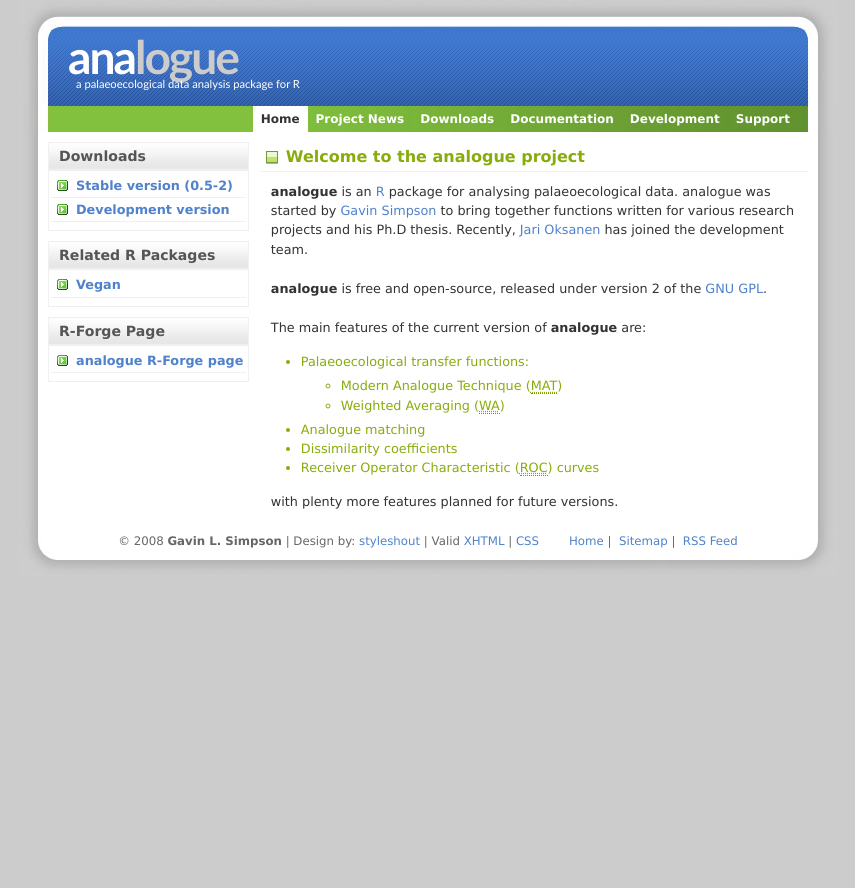
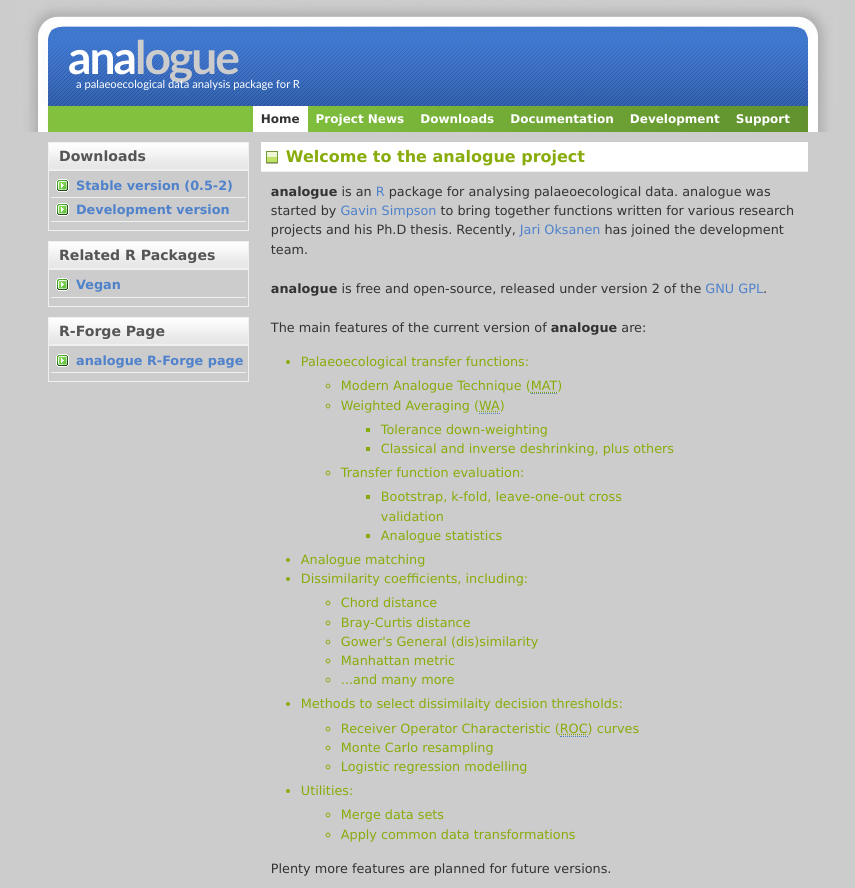
Before and after one commit to gavinsimpson/analogue, a PHP site: page / in a window 1280 px wide. Shown: the whole page, without its empty margins (212-1067 px from the left). Before the commit the page ends 566 px from the top, so only its background shows below. Run offline with PHP 8.4, Linux system fonts and the light colour scheme.

Commit message:
Updates to web pages

```diff
--- /dev/null
+++ b/www/include/menu.inc
@@ -0,0 +1,14 @@
+<?php
+   echo "
+   <div  id=\"menu\">
+			<ul>
+				<li id=\"current\"><a href=\"index.html\">Home</a></li>
+				<li><a href=\"news.html\">Project News</a></li>
+				<li><a href=\"downloads.html\">Downloads</a></li>
+				<li><a href=\"documentation.html\">Documentation</a></li>
+				<li><a href=\"devel.html\">Development</a></li>
+				<li><a href=\"support.html\">Support</a></li>
+			</ul>
+		</div>
+   ";
+?>
--- /dev/null
+++ b/www/include/side_bar.inc
@@ -0,0 +1,29 @@
+<?php
+   echo "
+         <div id=\"sidebar\">
+
+				<h1>Downloads</h1>
+				<div class=\"left-box\">
+					<ul class=\"sidemenu\">
+   					    <li><a href=\"http://cran.r-project.org/web/packages/analogue/index.html\">Stable version (0.5-2)</a></li>
+						<li><a href=\"http://r-forge.r-project.org/R/?group_id=69\">Development version</a></li>
+  					</ul>
+				</div>
+
+				<h1>Related R Packages</h1>
+				<div class=\"left-box\">
+					<ul class=\"sidemenu\">
+   					    <li><a href=\"http://cran.r-project.org/web/packages/vegan/index.html\">Vegan</a></li>
+  					</ul>
+				</div>
+
+				<h1>R-Forge Page</h1>
+				<div class=\"left-box\">
+					<ul class=\"sidemenu\">
+   					    <li><a href=\"http://r-forge.r-project.org/projects/analogue/\">analogue R-Forge page</a></li>
+  					</ul>
+				</div>
+
+			</div>
+   ";
+?>
--- a/www/index.html
+++ b/www/index.php
@@ -1,3 +1,7 @@
+<?php
+
+?>
+
 <!DOCTYPE html PUBLIC "-//W3C//DTD XHTML 1.0 Strict//EN" "http://www.w3.org/TR/xhtml1/DTD/xhtml1-strict.dtd">
 
 <html xmlns="http://www.w3.org/1999/xhtml" xml:lang="en" lang="en">
@@ -14,7 +18,6 @@
 
 <title>analogue &mdash; an R package for quantitative palaeoecology</title>
 
-
 </head>
 
 <body>
@@ -30,45 +33,16 @@
 		</div>
 
 		<!-- menu -->
-		<div  id="menu">
-			<ul>
-				<li id="current"><a href="index.html">Home</a></li>
-				<li><a href="news.html">Project News</a></li>
-				<li><a href="downloads.html">Downloads</a></li>
-				<li><a href="documentation.html">Documentation</a></li>
-				<li><a href="devel.html">Development</a></li>
-				<li><a href="support.html">Support</a></li>
-			</ul>
-		</div>
+		<?php
+            include_once("./include/menu.inc");
+		?>
 
 		<!-- content-wrap starts here -->
 		<div id="content-wrap">
-
-			<div id="sidebar">
-
-				<h1>Downloads</h1>
-				<div class="left-box">
-					<ul class="sidemenu">
-   					    <li><a href="http://cran.r-project.org/web/packages/analogue/index.html">Stable version (0.5-2)</a></li>
-						<li><a href="http://r-forge.r-project.org/R/?group_id=69">Development version</a></li>
-  					</ul>
-				</div>
-
-				<h1>Related R Packages</h1>
-				<div class="left-box">
-					<ul class="sidemenu">
-   					    <li><a href="http://cran.r-project.org/web/packages/vegan/index.html">Vegan</a></li>
-  					</ul>
-				</div>
-
-				<h1>R-Forge Page</h1>
-				<div class="left-box">
-					<ul class="sidemenu">
-   					    <li><a href="http://r-forge.r-project.org/projects/analogue/">analogue R-Forge page</a></li>
-  					</ul>
-				</div>
-
-			</div>
+         <!-- side bar -->
+         <?php
+             include_once("./include/side_bar.inc");
+         ?>
 
 			<div id="main">
 
@@ -89,15 +63,46 @@
             	    <li>Palaeoecological transfer functions:
             	        <ul>
             	            <li>Modern Analogue Technique (<acronym title="Modern Analogue Technique">MAT</acronym>)</li>
-            	            <li>Weighted Averaging (<acronym title="Weighted Averaging">WA</acronym>)</li>
+            	            <li>Weighted Averaging (<acronym title="Weighted Averaging">WA</acronym>)
+            	                <ul>
+            	                    <li>Tolerance down-weighting</li>
+            	                    <li>Classical and inverse deshrinking, plus others</li>
+            	                </ul>
+            	            </li>
+            	            <li>Transfer function evaluation:
+            	                <ul>
+            	                    <li>Bootstrap, k-fold, leave-one-out cross validation</li>
+            	                    <li>Analogue statistics</li>
+            	                </ul>
+            	            </li>
             	        </ul>
             	    </li>
             	    <li>Analogue matching</li>
-            	    <li>Dissimilarity coefficients</li>
-            	    <li>Receiver Operator Characteristic (<acronym title="Receiver Operator Characteristic">ROC</acronym>) curves </li>
+            	    <li>Dissimilarity coefficients, including:
+            	        <ul>
+                            <li>Chord distance</li>
+                            <li>Bray-Curtis distance</li>
+                            <li>Gower's General (dis)similarity</li>
+                            <li>Manhattan metric</li>
+                            <li>...and many more</li>
+            	        </ul>
+            	    </li>
+            	    <li>Methods to select dissimilaity decision thresholds:
+            	        <ul>
+                            <li>Receiver Operator Characteristic (<acronym title="Receiver Operator Characteristic">ROC</acronym>) curves </li>
+                            <li>Monte Carlo resampling</li>
+                            <li>Logistic regression modelling</li>
+            	        </ul>
+            	    </li>
+            	    <li>Utilities:
+            	        <ul>
+            	            <li>Merge data sets</li>
+            	            <li>Apply common data transformations</li>
+            	        </ul>
+            	    </li>
 				</ul>
 
-				<p>with plenty more features planned for future versions.</p>
+				<p>Plenty more features are planned for future versions.</p>
 
 			</div>
 
@@ -105,22 +110,9 @@
 		</div>
 
 		<!--footer starts here-->
-		<div id="footer">
-
-			<p>
-			&copy; 2008 <strong>Gavin L. Simpson</strong> |
-			Design by: <a href="http://www.styleshout.com/">styleshout</a> |
-			Valid <a href="http://validator.w3.org/check?uri=referer">XHTML</a> |
-			<a href="http://jigsaw.w3.org/css-validator/check/referer">CSS</a>
-
-   		&nbsp;&nbsp;&nbsp;&nbsp;&nbsp;&nbsp;
-
-			<a href="index.html">Home</a>&nbsp;|&nbsp;
-   		<a href="index.html">Sitemap</a>&nbsp;|&nbsp;
-	   	<a href="http://r-forge.r-project.org/export/rss_sfnews.php?group_id=69">RSS Feed</a>
-   		</p>
-
-		</div>
+		<?php
+            include_once("./include/side_bar.inc");
+      ?>
 
 <!-- wrap ends here -->
 </div>
```
Also changed, not shown: www/include/footer.inc (added, +20 -0 lines).
